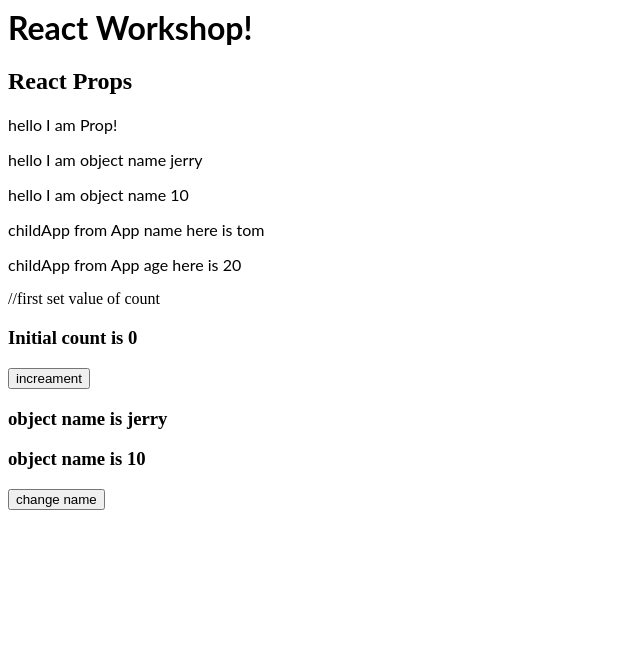
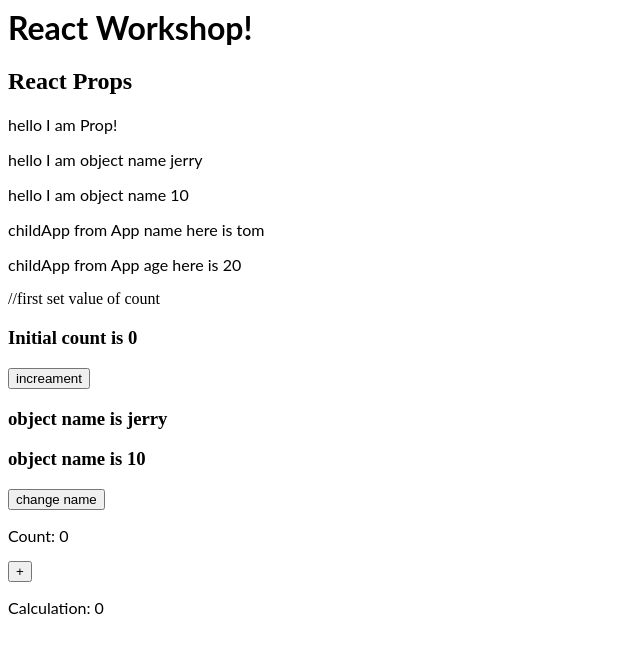
Before and after one commit to Sayli29/react-workshop, a React (Create React App) app: page / in a window 1280 px wide. Shown: the top 652 px of the page, without its empty margins (0-640 px from the left). Built offline with nearby package versions, Linux system fonts and the light colour scheme.

Commit message:
feat: added useEffect hook in Effect file

```diff
--- a/src/App.jsx
+++ b/src/App.jsx
@@ -1,6 +1,7 @@
 import React from 'react';
 import Child from './Child';
 import State from './State';
+import Effect from './Effect';
 import './style.css';
 
 export default function App() {
@@ -14,6 +15,7 @@
       <Child name={name} dataobj={obj} />
       <ChildApp dataobj2={obj2} />
       <State />
+      <Effect />
     </div>
   );
 }
--- /dev/null
+++ b/src/Effect.jsx
@@ -0,0 +1,23 @@
+import React from "react";
+
+import { useState } from "react";
+import { useEffect } from "react";
+
+function Effect() {
+    const [count, setCount] = useState(0);
+    const [calculation, setCalculation] = useState(0);
+
+    useEffect(() => {
+      setCalculation(() => count * 2);
+    }, [count]); // <- add the count variable here
+
+    return (
+      <>
+        <p>Count: {count}</p>
+        <button onClick={() => setCount((c) => c + 1)}>+</button>
+        <p>Calculation: {calculation}</p>
+      </>
+    );
+  }
+
+export default Effect;
--- a/src/State.jsx
+++ b/src/State.jsx
@@ -11,6 +11,7 @@
         name: 'jerry',
         age: 10
     })
+
 
 
     const updateName = () => {
```
